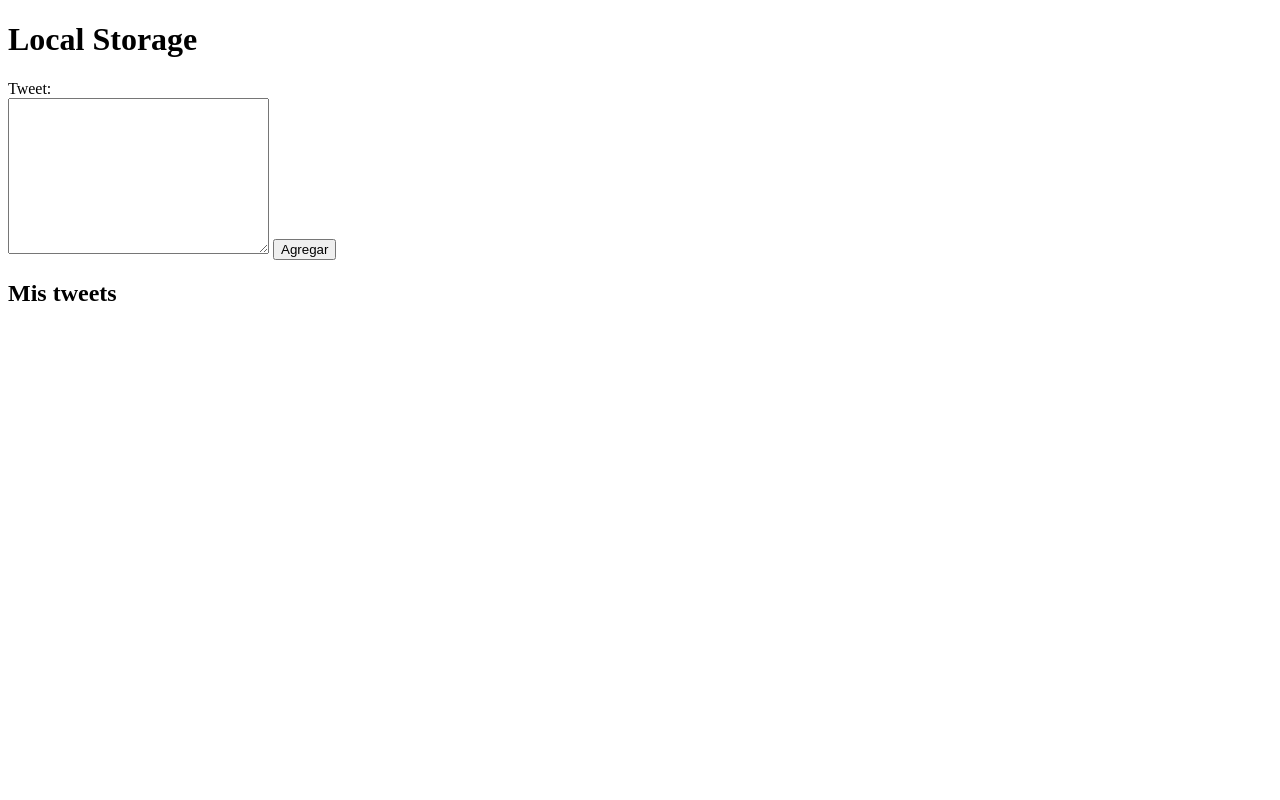
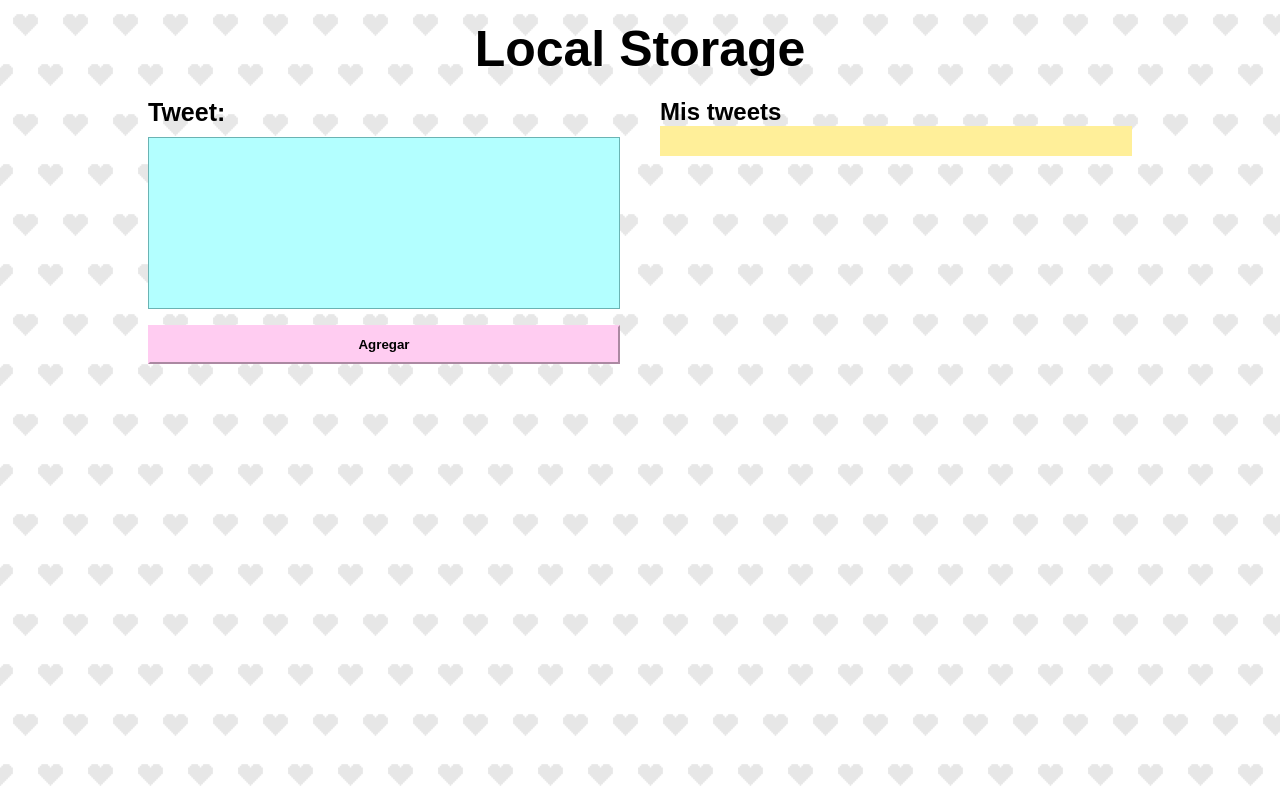
Before and after one commit to kleyla/local-storage-js, a plain HTML site: page index.html in a window 1280 px wide. Drawn offline with Linux system fonts and the light colour scheme.

Commit message:
Style done

```diff
--- a/index.html
+++ b/index.html
@@ -24,7 +24,7 @@
                 </div>
                 <div class="six-columns">
                     <h2>Mis tweets</h2>
-                    <div id="lista-tweets"></div>
+                    <div id="lista-tweets" class="mis-tweets"></div>
                 </div>
             </div>
         </div>
--- a/styles.css
+++ b/styles.css
@@ -0,0 +1,108 @@
+* {
+  margin: 0;
+  padding: 0;
+  font-family: Arial, Helvetica, sans-serif;
+  box-sizing: border-box;
+}
+body {
+  background: url(./img/pixel-heart.png);
+  background-attachment: fixed;
+}
+:root {
+  --primary: #b3ffff;
+  --secondary: #6bb3b3;
+  --tertiary: #ffccf1;
+  --quaternary: #ffef99;
+  --quinary: #b3a874;
+}
+
+.container {
+  width: 80%;
+  margin: 0 10%;
+  display: flex;
+  justify-content: center;
+  align-items: center;
+  flex-direction: column;
+  /* overflow: hidden; */
+}
+.container h1 {
+  margin: 20px 0;
+  font-size: 50px;
+}
+
+.row {
+  width: 100%;
+  display: flex;
+  flex-direction: row;
+}
+.six-columns {
+  width: 100%;
+  margin: 0 20px;
+  display: flex;
+  flex-direction: column;
+}
+.six-columns label {
+  /* width: 100%; */
+  font-weight: bold;
+  font-size: 25px;
+}
+
+.six-columns form {
+  width: 100%;
+}
+
+textarea {
+  width: 100%;
+  margin: 10px 0;
+  resize: none;
+  padding: 10px;
+  background: var(--primary);
+  border-color: var(--secondary);
+}
+textarea:focus {
+  border-color: var(--secondary);
+}
+
+.btn {
+  width: 100%;
+  margin: 0;
+  padding: 10px;
+  background: var(--tertiary);
+  border-color: var(--tertiary);
+  font-weight: bold;
+}
+.mis-tweets {
+  width: 100%;
+  display: flex;
+  flex-direction: column;
+  background: var(--quaternary);
+  padding: 15px;
+}
+.mis-tweets li {
+  /* background: red; */
+  width: 100%;
+  margin-bottom: 10px;
+}
+.borrar-tweet {
+  color: red;
+  width: 10%;
+  float: right;
+  cursor: pointer;
+  font-weight: bold;
+  text-transform: lowercase;
+}
+
+@media screen and (max-width: 900px) {
+  .container {
+    width: 100%;
+    margin: 0;
+  }
+  .row {
+    width: 90%;
+    flex-direction: column;
+  }
+  .six-columns {
+    margin: 0;
+    margin-bottom: 30px;
+  }
+}
```
Also changed, not shown: img/pixel-heart.png (added).
